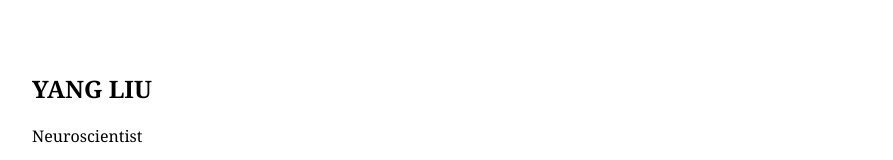
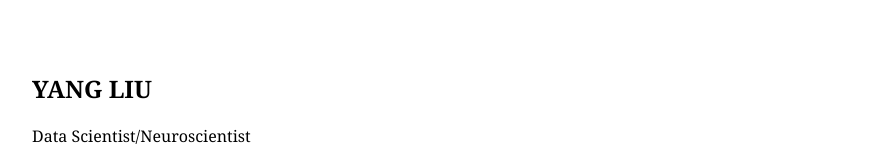
Before and after one commit to yangliu2/yangliu2.github.io, a plain HTML site: page index.html in a window 1280 px wide. Shown: the top 160 px of the page, without its empty margins (188-1081 px from the left). Drawn offline with Linux system fonts and the light colour scheme.

Commit message:
Update index.html

```diff
--- a/index.html
+++ b/index.html
@@ -23,7 +23,7 @@ document.location = "http://mobile.panzoto.com";
 <div class="container">
 <br><br>
 <h2>YANG LIU</h2>
-<p>Neuroscientist</p>
+<p>Data Scientist/Neuroscientist</p>
 
 <div id="leftcolumn">
 
```
